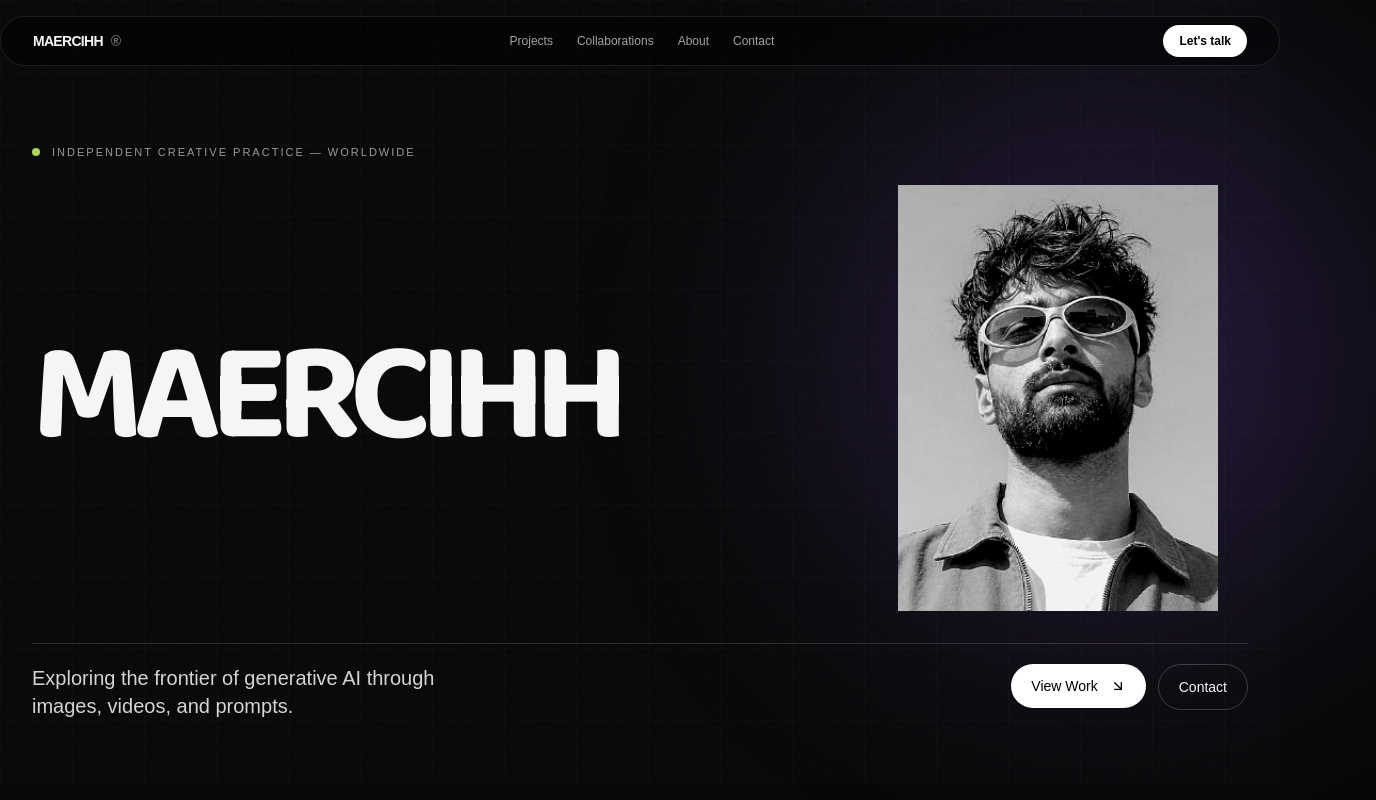
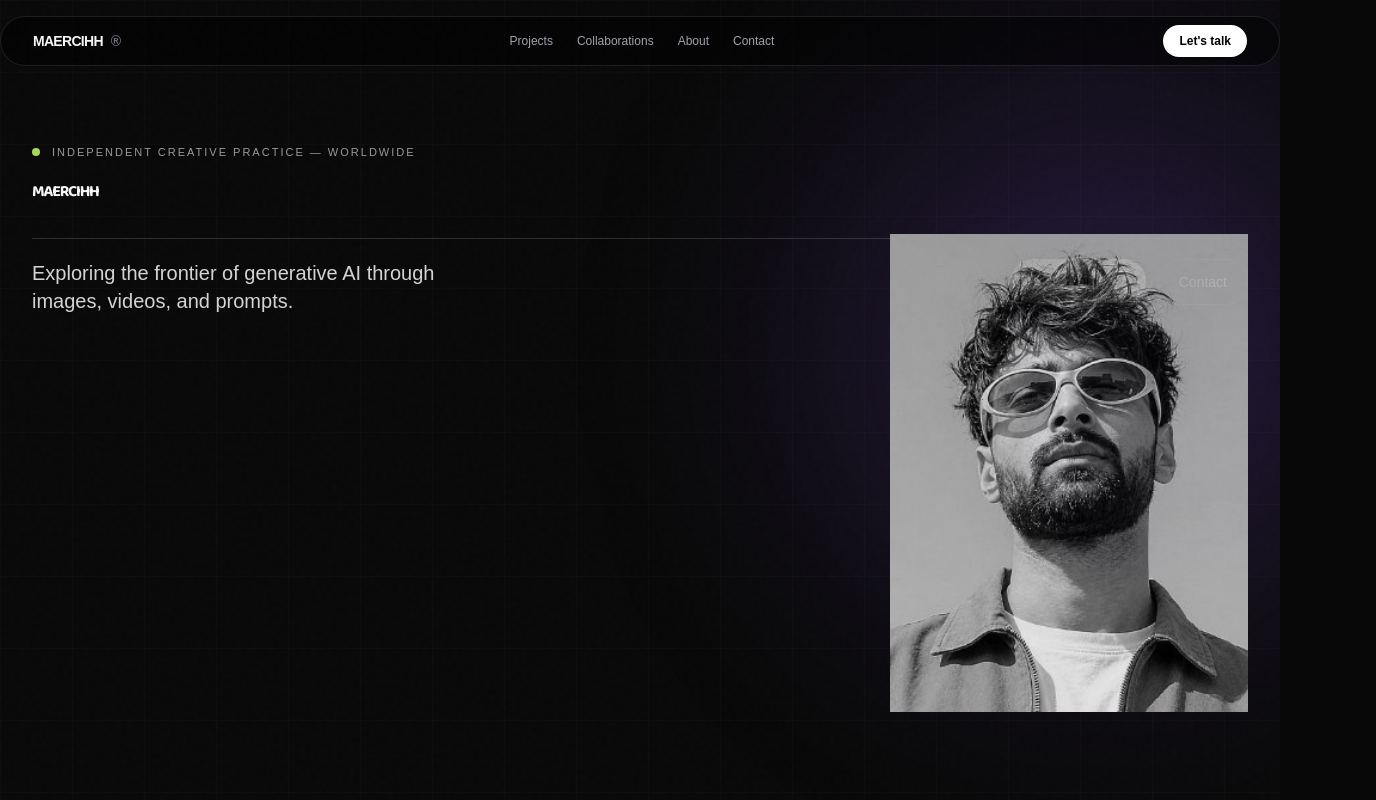
Before and after one commit to maercihh/maercihh, a Next.js app: page / in a window 1280 px wide. Shown: the top 800 px of the page, 1376 px wide, since content can reach past the window. Built offline with nearby package versions, Linux system fonts and the light colour scheme.

Commit message:
Force hero portrait into composition

```diff
--- a/app/page.tsx
+++ b/app/page.tsx
@@ -20,7 +20,7 @@ export default function Home() {
     <main id="top">
       <SiteHeader />
 
-      <section className="relative overflow-visible px-5 pb-12 pt-36 sm:px-8 md:pb-16">
+      <section className="relative overflow-hidden px-5 pb-12 pt-36 sm:px-8 md:pb-16">
         <div className="grid-lines absolute inset-0 opacity-40" />
         <div className="noise absolute inset-0 opacity-30" />
         <div className="absolute -right-24 top-20 h-[34rem] w-[34rem] rounded-full bg-violet-500/20 blur-[130px]" />
@@ -32,31 +32,36 @@ export default function Home() {
               Independent Creative Practice — Worldwide
             </motion.p>
 
-            <div className="hero-grid grid grid-cols-[1fr_auto] items-center gap-6">
+            <div className="relative min-h-[68vh] sm:min-h-[72vh] md:min-h-[78vh]">
               <motion.h1
                 variants={reveal}
-                className="display heading flex-1 min-w-0 font-semibold leading-[0.86]"
+                className="display relative z-20 max-w-[10ch] font-semibold leading-[0.86]"
                 style={{ fontFamily: "var(--font-dom-casual), serif" }}
               >
                 MAERCIHH
               </motion.h1>
 
-              <motion.div variants={reveal} className="portrait relative flex-shrink-0 ml-2 z-20 overflow-hidden" aria-hidden>
-                <div className="absolute inset-0 bg-gradient-to-l from-transparent via-black/10 to-black/95" />
-                <div className="absolute inset-y-0 left-0 w-[42%] bg-gradient-to-r from-black via-black/20 to-transparent" />
-                <div className="absolute inset-0 [mask-image:linear-gradient(to_left,transparent_0%,black_18%,black_100%)]" />
+              <motion.div
+                variants={reveal}
+                className="pointer-events-none absolute right-0 top-[8%] z-10 w-[42vw] max-w-[520px] min-w-[170px] sm:w-[34vw] md:w-[30vw] lg:w-[28vw]"
+                aria-hidden
+              >
+                <div className="relative aspect-[3/4] overflow-hidden">
+                  <div className="absolute inset-0 bg-gradient-to-l from-transparent via-black/5 to-black/95" />
+                  <div className="absolute inset-y-0 left-0 w-[48%] bg-gradient-to-r from-black via-black/20 to-transparent" />
+                  <div className="absolute inset-0 [mask-image:linear-gradient(to_left,transparent_0%,black_16%,black_78%,transparent_100%)] bg-black/10" />
                   <Image
                     src="/portrait.jpg"
                     alt="Portrait of MAERCIHH"
-                  width={1200}
-                  height={1400}
-                  className="portrait-img object-cover object-center"
+                    fill
+                    sizes="(max-width: 768px) 42vw, 30vw"
+                    className="object-cover object-center grayscale contrast-110 opacity-90"
                     priority
                   />
+                </div>
               </motion.div>
-            </div>
 
-            <motion.div variants={reveal} className="mt-8 grid gap-8 border-t border-white/15 pt-5 md:grid-cols-[1fr_1fr]">
+              <motion.div variants={reveal} className="mt-10 grid gap-8 border-t border-white/15 pt-5 md:grid-cols-[1fr_1fr]">
                 <p className="max-w-md text-lg leading-7 text-zinc-300 sm:text-xl">
                   Exploring the frontier of generative AI through images, videos, and prompts.
                 </p>
@@ -69,6 +74,7 @@ export default function Home() {
                   </a>
                 </div>
               </motion.div>
+            </div>
           </motion.div>
         </div>
       </section>
```
Lines whose indentation alone changed are shown as unchanged.
